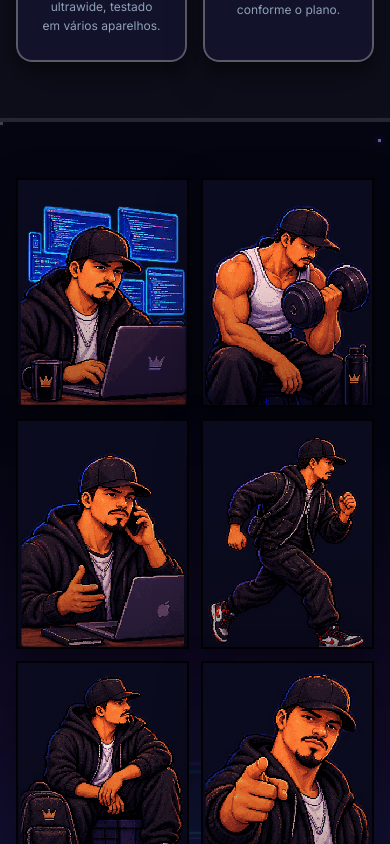
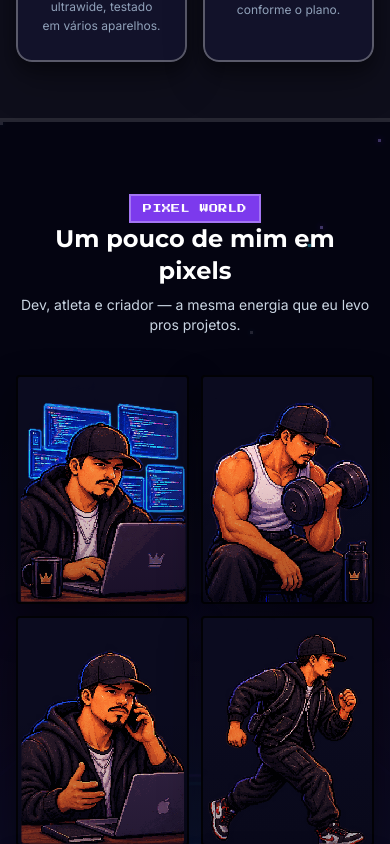
Before and after one commit to FilipePRodrigues/filipestudio-site, a React (Vite) app: page / in a window 390 px wide. Shown: the part 6280-7124 px from the top of the page. Built offline with nearby package versions, Linux system fonts and the light colour scheme.

Commit message:
Pixel World no mobile: título no topo e grade estática por media query
- Header antes das imagens (título não some mais no celular)
- Layout estático em CSS até 767px, sem depender do JS
- Túnel como fundo da grade 2 colunas
- Evita pin/scroll preso em telas pequenas

```diff
--- a/src/components/PixelGallery.tsx
+++ b/src/components/PixelGallery.tsx
@@ -42,6 +42,17 @@ export function PixelGallery() {
             </div>
           </div>
 
+          {/* título primeiro (mobile e desktop) */}
+          <header className="flight__header">
+            <span className="pixel-label">Pixel world</span>
+            <h2 className="luxury-title font-display text-2xl font-bold text-white sm:text-3xl">
+              Um pouco de mim em pixels
+            </h2>
+            <p className="mx-auto mt-2 max-w-xl text-sm text-slate-300 sm:text-base">
+              Dev, atleta e criador — a mesma energia que eu levo pros projetos.
+            </p>
+          </header>
+
           <div className="flight__lean" data-flight-lean>
             <div className="flight__scene" data-flight-scene>
               <div className="flight__field" aria-hidden="true">
@@ -82,17 +93,6 @@ export function PixelGallery() {
               </ul>
             </div>
           </div>
-
-          {/* título fora do espaço 3D, colado no topo com véu */}
-          <header className="flight__header">
-            <span className="pixel-label">Pixel world</span>
-            <h2 className="luxury-title font-display text-2xl font-bold text-white sm:text-3xl">
-              Um pouco de mim em pixels
-            </h2>
-            <p className="mx-auto mt-2 max-w-xl text-sm text-slate-300 sm:text-base">
-              Dev, atleta e criador — a mesma energia que eu levo pros projetos.
-            </p>
-          </header>
         </div>
       </div>
     </section>
--- a/src/index.css
+++ b/src/index.css
@@ -2653,3 +2653,130 @@ html:not(.dark) .flight::after {
     opacity: 0.5;
   }
 }
+
+/* ===== Mobile / estático: layout do Pixel World ===== */
+.flight--static .flight__viewport {
+  display: flex;
+  flex-direction: column;
+  gap: 1rem;
+  padding: 4.5rem 1rem 3.5rem;
+}
+
+.flight--static .flight__header {
+  position: relative;
+  order: -1;
+  z-index: 4;
+  width: 100%;
+}
+
+.flight--static .flight__lean,
+.flight--static .flight__scene {
+  position: relative;
+  inset: auto;
+  width: 100%;
+}
+
+.flight--static .flight__tunnel {
+  position: absolute;
+  inset: 0;
+  height: 100%;
+  opacity: 0.55;
+  z-index: 0;
+}
+
+.flight--static .flight__lean {
+  z-index: 1;
+}
+
+.flight--static .flight__field {
+  z-index: 1;
+}
+
+.flight--static .flight__card {
+  border-radius: 4px;
+}
+
+/* título sempre legível no topo do mobile */
+.flight--static .flight__header .luxury-title {
+  color: #fff;
+}
+
+/* ===== Fallback mobile por media query (não depende do JS) ===== */
+@media (max-width: 767px) {
+  .flight__track {
+    height: auto !important;
+  }
+
+  .flight__viewport {
+    position: relative !important;
+    top: auto !important;
+    height: auto !important;
+    min-height: 0 !important;
+    overflow: visible !important;
+    display: flex !important;
+    flex-direction: column;
+    gap: 1rem;
+    padding: 4.5rem 1rem 3.5rem !important;
+    perspective: none;
+  }
+
+  .flight__tunnel {
+    position: absolute !important;
+    inset: 0;
+    opacity: 0.5;
+    z-index: 0;
+  }
+
+  .flight__header {
+    position: relative !important;
+    top: auto !important;
+    left: auto !important;
+    right: auto !important;
+    order: -1;
+    z-index: 4;
+    width: 100%;
+    padding: 0 !important;
+    background: none !important;
+    text-align: center;
+    transform: none !important;
+    opacity: 1 !important;
+  }
+
+  .flight__lean,
+  .flight__scene {
+    position: relative !important;
+    inset: auto !important;
+    transform: none !important;
+    z-index: 1;
+    width: 100%;
+  }
+
+  .flight__field {
+    position: relative !important;
+    inset: auto !important;
+    display: grid !important;
+    grid-template-columns: repeat(2, minmax(0, 1fr));
+    gap: 0.65rem;
+    width: 100%;
+  }
+
+  .flight__card {
+    position: relative !important;
+    left: auto !important;
+    top: auto !important;
+    width: 100% !important;
+    margin: 0 !important;
+    transform: none !important;
+  }
+
+  .flight__card img {
+    width: 100%;
+    height: auto;
+    aspect-ratio: 3 / 4;
+    object-fit: cover;
+  }
+
+  .flight--static .flight__field {
+    grid-template-columns: repeat(2, minmax(0, 1fr));
+  }
+}
```
